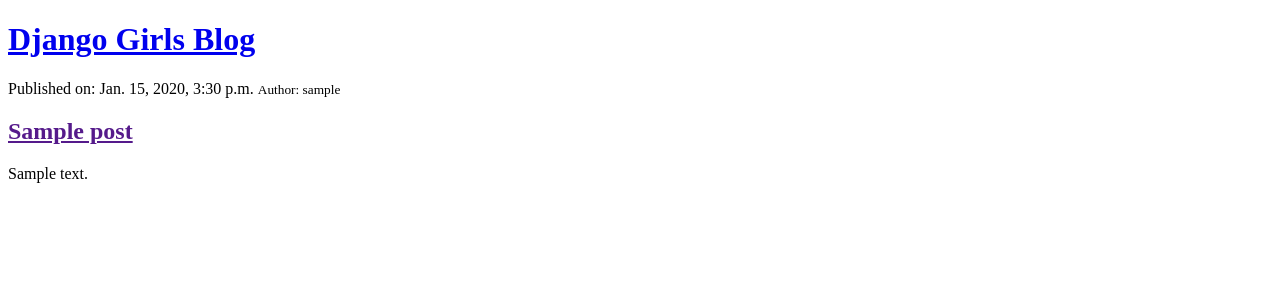
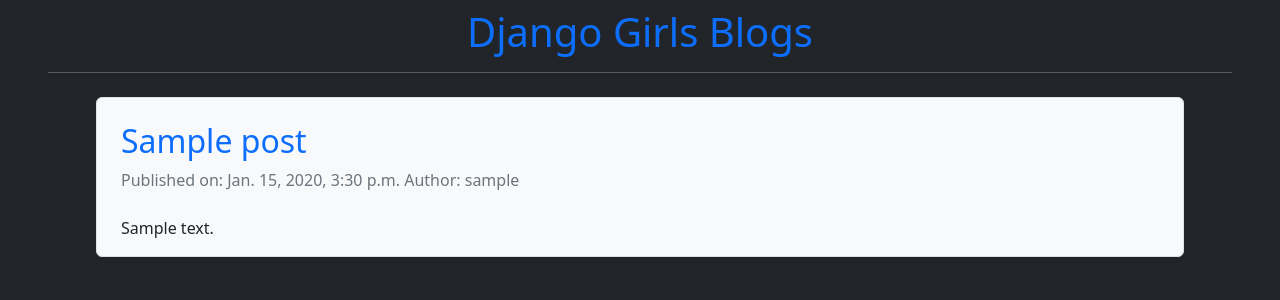
Before and after one commit to sarvesh-devrukhkar-ftech/django-girl-blog-app, a Django app: page / in a window 1280 px wide. Shown: the top 300 px of the page. Run offline with Django 5.2, Linux system fonts and the light colour scheme; tables that the repository leaves empty hold one stand-in row (values such as "Sample post").

Commit message:
Added Styling to HTML pages.

```diff
--- a/DjangoGirlBlogApp/templates/DjangoGirlBlogApp/post_listing.html
+++ b/DjangoGirlBlogApp/templates/DjangoGirlBlogApp/post_listing.html
@@ -2,24 +2,30 @@
 <html lang="en">
 
 <head>
+    <link href="https://cdn.jsdelivr.net/npm/bootstrap@5.3.8/dist/css/bootstrap.min.css" rel="stylesheet"
+        integrity="sha384-sRIl4kxILFvY47J16cr9ZwB07vP4J8+LH7qKQnuqkuIAvNWLzeN8tE5YBujZqJLB" crossorigin="anonymous">
     <title>Django Girls Blogs</title>
 </head>
 
-<body>
+<body class="bg-dark px-5">
     <header>
-        <h1><a href="/">Django Girls Blog</a></h1>
+        <h1 class="text-center mt-2"><a href="/" class="text-decoration-none">Django Girls Blogs</a></h1>
     </header>
-
-
+    <hr class="text-white" />
     {% for post in posts %}
-    <article>
-        <time>Published on: {{post.published_date}}</time>
-        <small>Author: {{post.author}}</small>
-        <h2><a href="">{{post.title}}</a></h2>
-        <p>{{post.text}}</p>
+    <article class="mx-5 my-4 px-4 pt-4 border border-1 rounded bg-light">
+        <h2 class="text-white"><a href="" class="text-decoration-none">{{post.title}}</a></h2>
+        <div class="text-secondary">
+            <time>Published on: {{post.published_date}}</time>
+            <span>Author: {{post.author}}</span>
+        </div>
+        <p class="pt-4">{{post.text}}</p>
     </article>
     {% endfor %}
 
+    <script src="https://cdn.jsdelivr.net/npm/bootstrap@5.3.8/dist/js/bootstrap.bundle.min.js"
+        integrity="sha384-FKyoEForCGlyvwx9Hj09JcYn3nv7wiPVlz7YYwJrWVcXK/BmnVDxM+D2scQbITxI"
+        crossorigin="anonymous"></script>
 </body>
 
 </html>
```
